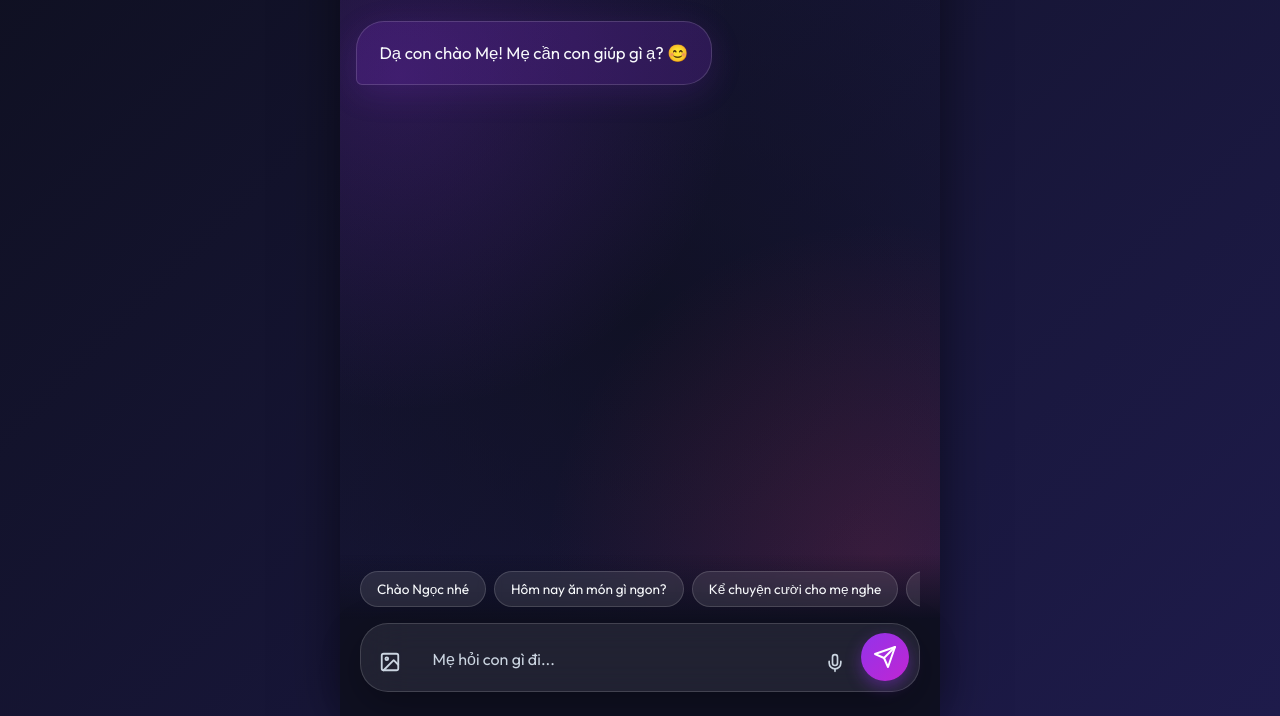
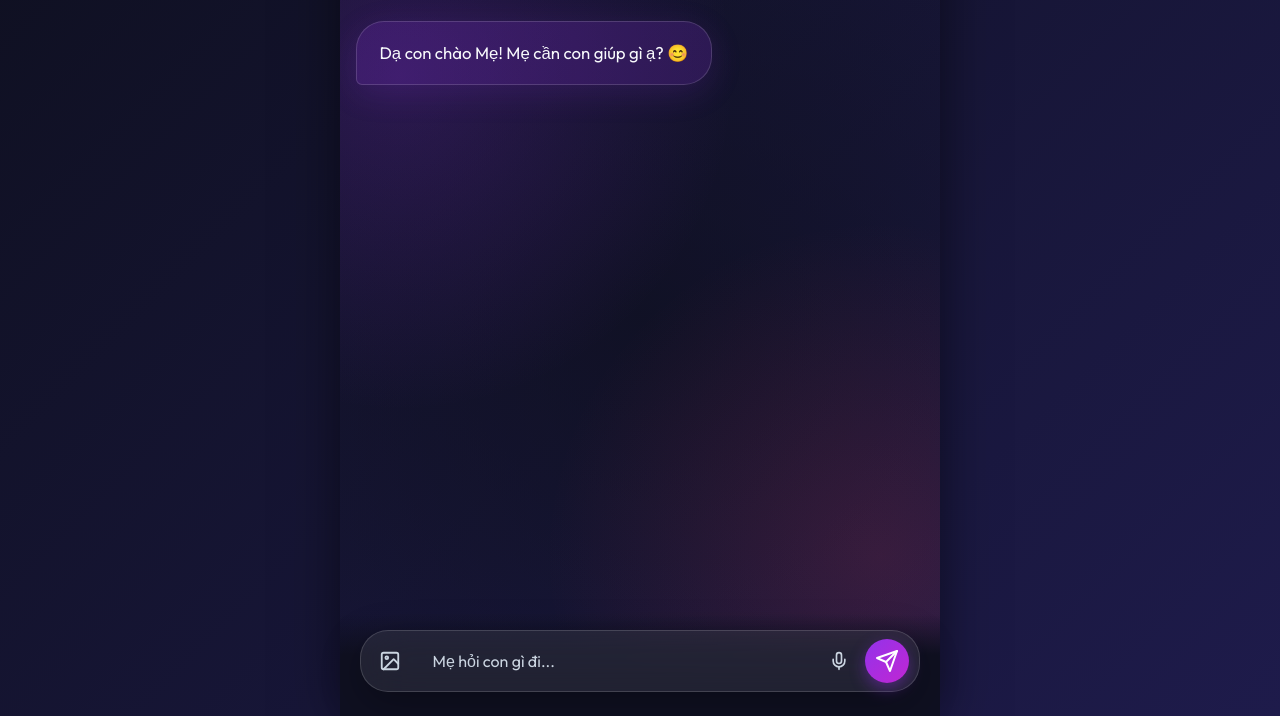
Before and after one commit to buisyngoc2811/me-hoi-ngoc-dap, a plain HTML site: page index.html in a window 1280 px wide. Shown: the part 84-800 px from the top of the page. Drawn offline with nearby package versions, Linux system fonts and the light colour scheme.

Commit message:
Fix send button alignment and remove quick suggestions

```diff
--- a/index.html
+++ b/index.html
@@ -76,13 +76,7 @@
 
         <!-- Input Area -->
         <footer class="input-area">
-            <!-- Quick Suggestions -->
-            <div class="quick-suggestions" id="quick-suggestions">
-                <button class="chip">Chào Ngọc nhé</button>
-                <button class="chip">Hôm nay ăn món gì ngon?</button>
-                <button class="chip">Kể chuyện cười cho mẹ nghe</button>
-                <button class="chip">Tìm thơ thiếu nhi</button>
-            </div>
+
 
             <div id="image-preview-container" class="image-preview-container hidden">
                 <img id="image-preview" src="" alt="Preview">
--- a/style.css
+++ b/style.css
@@ -268,9 +268,9 @@ body {
 
 .input-wrapper {
     display: flex;
-    align-items: flex-end;
+    align-items: center;
     gap: 0.5rem;
-    padding: 0.6rem;
+    padding: 0.5rem 0.6rem;
     border-radius: var(--border-radius-lg);
     background: rgba(255, 255, 255, 0.08);
     border: 1px solid rgba(255, 255, 255, 0.15);
@@ -301,8 +301,8 @@ body {
 #send-btn {
     background: linear-gradient(135deg, var(--primary-color), #c026d3);
     border: none;
-    width: 48px;
-    height: 48px;
+    width: 44px;
+    height: 44px;
     border-radius: 50%;
     display: flex;
     align-items: center;
```
